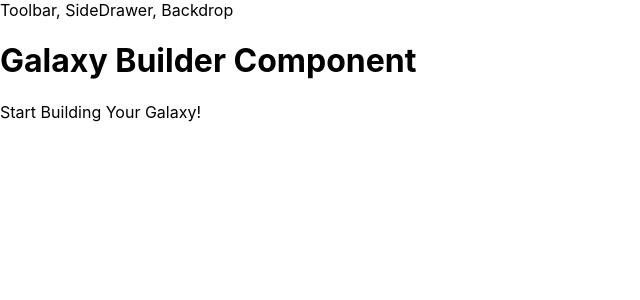
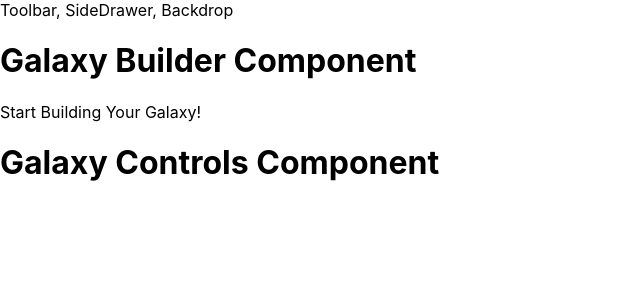
Before and after one commit to mcheng09/react-galaxy-builder, a React app: page / in a window 1280 px wide. Shown: the top 300 px of the page, without its empty margins (0-640 px from the left). Built offline with nearby package versions, Linux system fonts and the light colour scheme.

Commit message:
create(GalaxyControls): creates component and imports to Galaxy

```diff
--- a/src/components/Galaxy/Galaxy.js
+++ b/src/components/Galaxy/Galaxy.js
@@ -1,9 +1,11 @@
 import React from 'react';
 
-import Planet from './Planet/Planet'
+import Planet from './Planet/Planet';
+import GalaxyControls from './GalaxyControls/GalaxyControls';
 
 const galaxy = (props) => {
 
+  // Map out Planets into Objects in Array
   let transformedPlanets = Object.keys(props.planets)
     .map(planet => {
       return [...Array(props.planets[planet])].map((_, i) => {
@@ -14,6 +16,7 @@ const galaxy = (props) => {
       return arr.concat(el);
     }, []);
 
+  // Check if any Planets exist
     if (transformedPlanets.length < 1) {
       transformedPlanets = <p>Start Building Your Galaxy!</p>
     }
@@ -21,6 +24,7 @@ const galaxy = (props) => {
   return (
     <div className='Galaxy'>
       { transformedPlanets }
+      <GalaxyControls />
     </div>
   )
 }
--- /dev/null
+++ b/src/components/Galaxy/GalaxyControls/GalaxyControls.js
@@ -0,0 +1,9 @@
+import React from 'react';
+
+const GalaxyControls = (props) => {
+  return (
+    <h1>Galaxy Controls Component</h1>
+  )
+}
+
+export default GalaxyControls;
```
